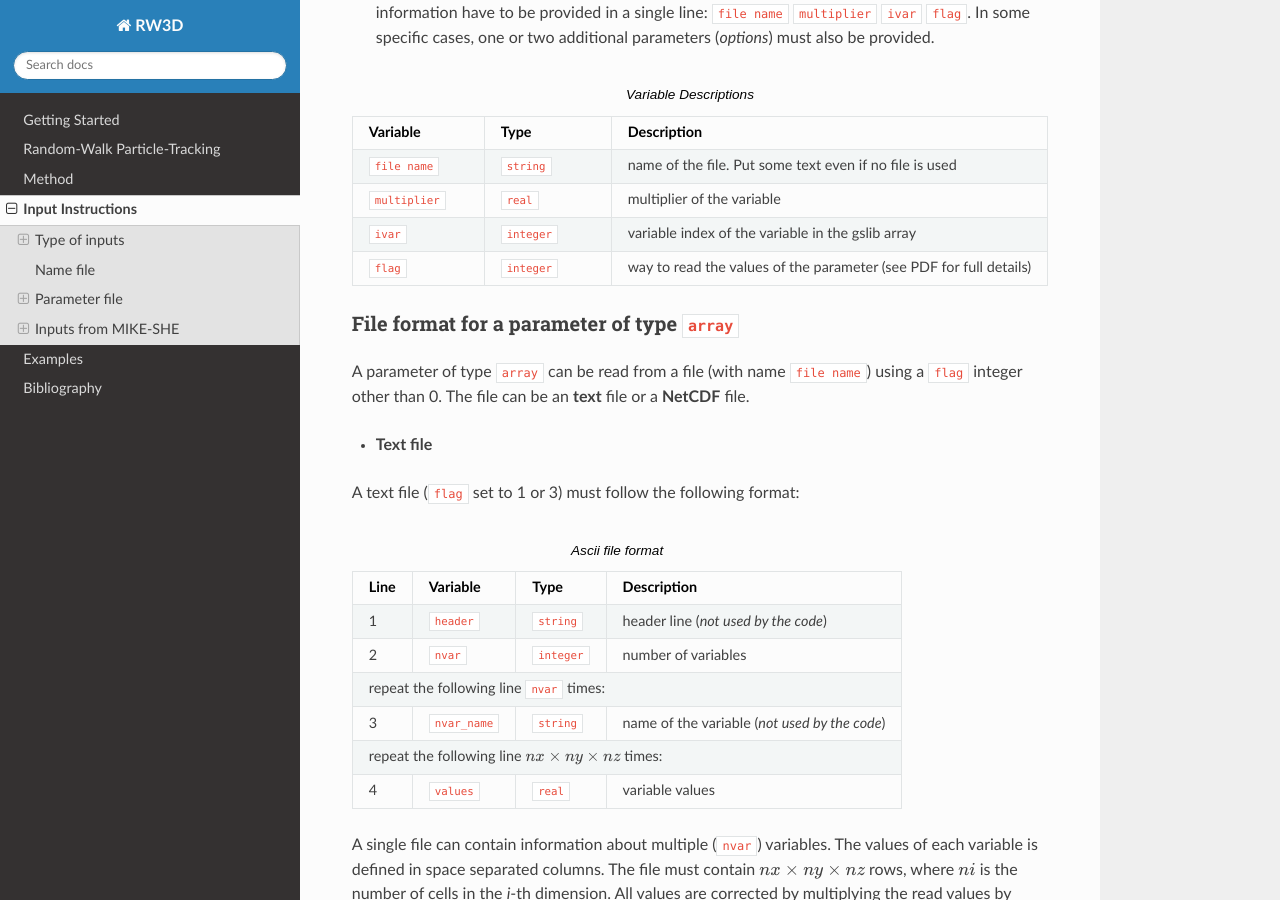
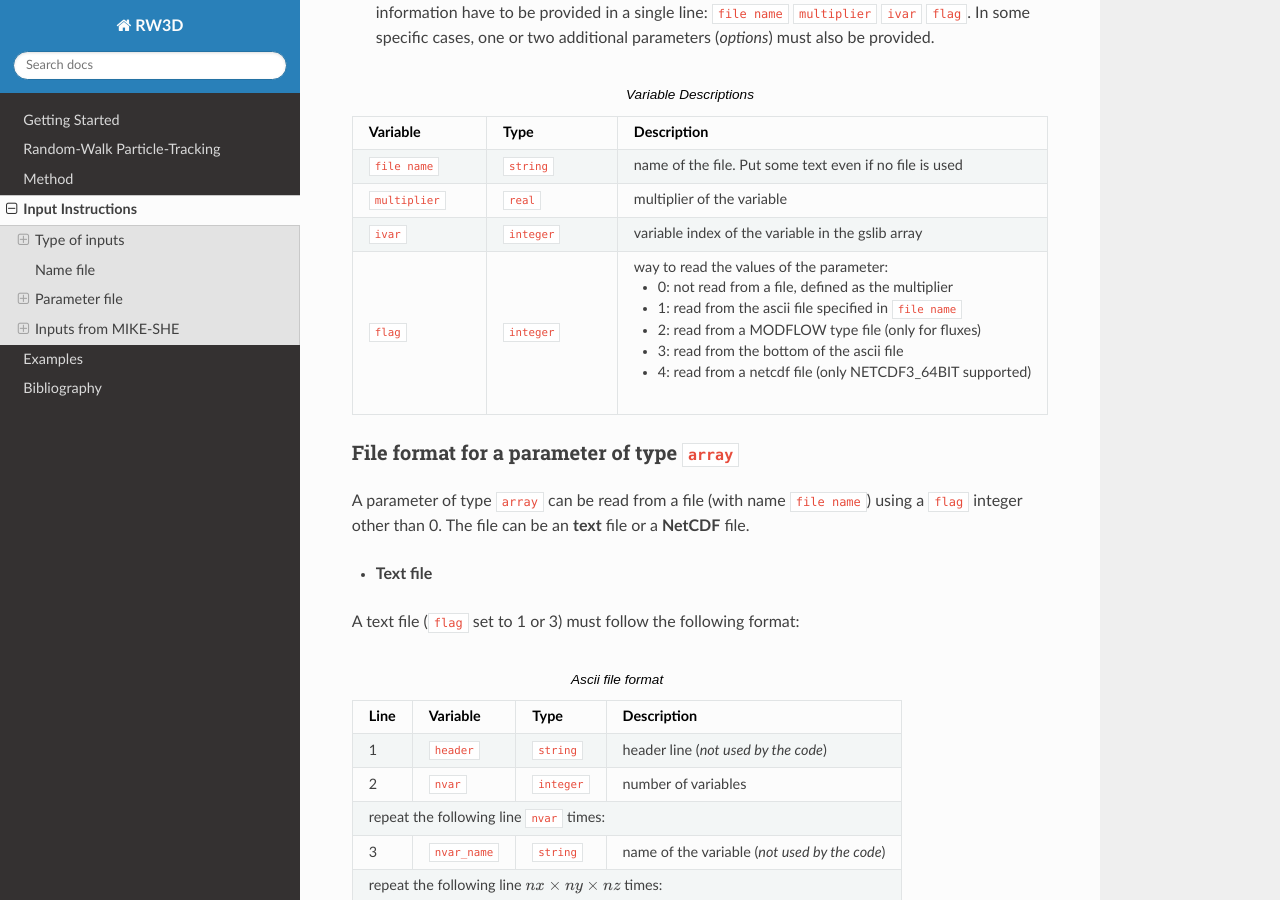
Before and after one commit to chrishenri/rw3d_manual, a Sphinx documentation site: the page built from docs/source/inputs.rst, in a window 1280 px wide and 900 px high, scrolled down 533 px. Built offline with Sphinx 7.4.7 and the Read the Docs theme 3.1.0, drawn with Linux system fonts in a browser that asks for light colours.

Commit message:
test table

```diff
--- a/docs/source/inputs.rst
+++ b/docs/source/inputs.rst
@@ -43,7 +43,14 @@ In the *Parameter file*, input parameters can be specified following these diffe
         - variable index of the variable in the gslib array
       * - ``flag``
         - ``integer``
-        - way to read the values of the parameter (see PDF for full details)
+        - way to read the values of the parameter:
+
+          - 0: not read from a file, defined as the multiplier
+          - 1: read from the ascii file specified in ``file name``
+          - 2: read from a MODFLOW type file (only for fluxes)
+          - 3: read from the bottom of the ascii file
+          - 4: read from a netcdf file (only NETCDF3\_64BIT supported)
+
 
 .. only:: latex
 
```
